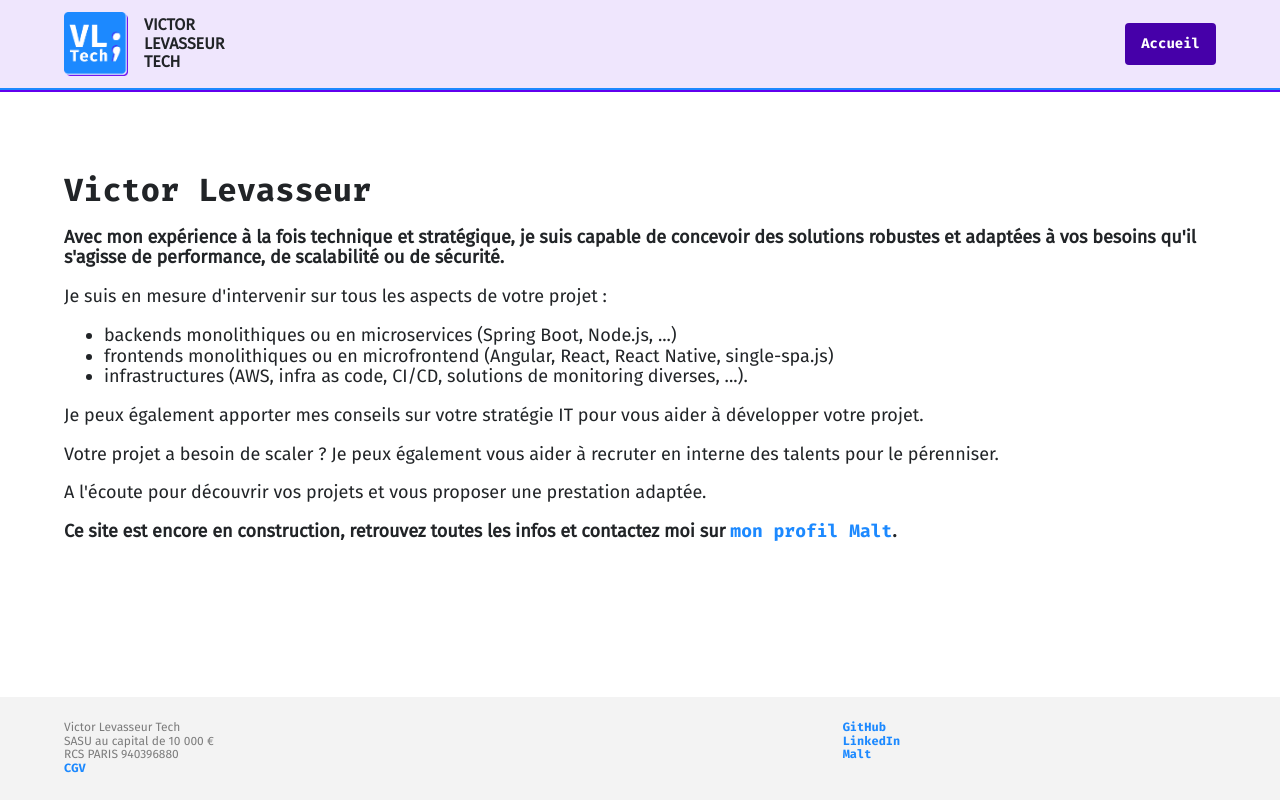
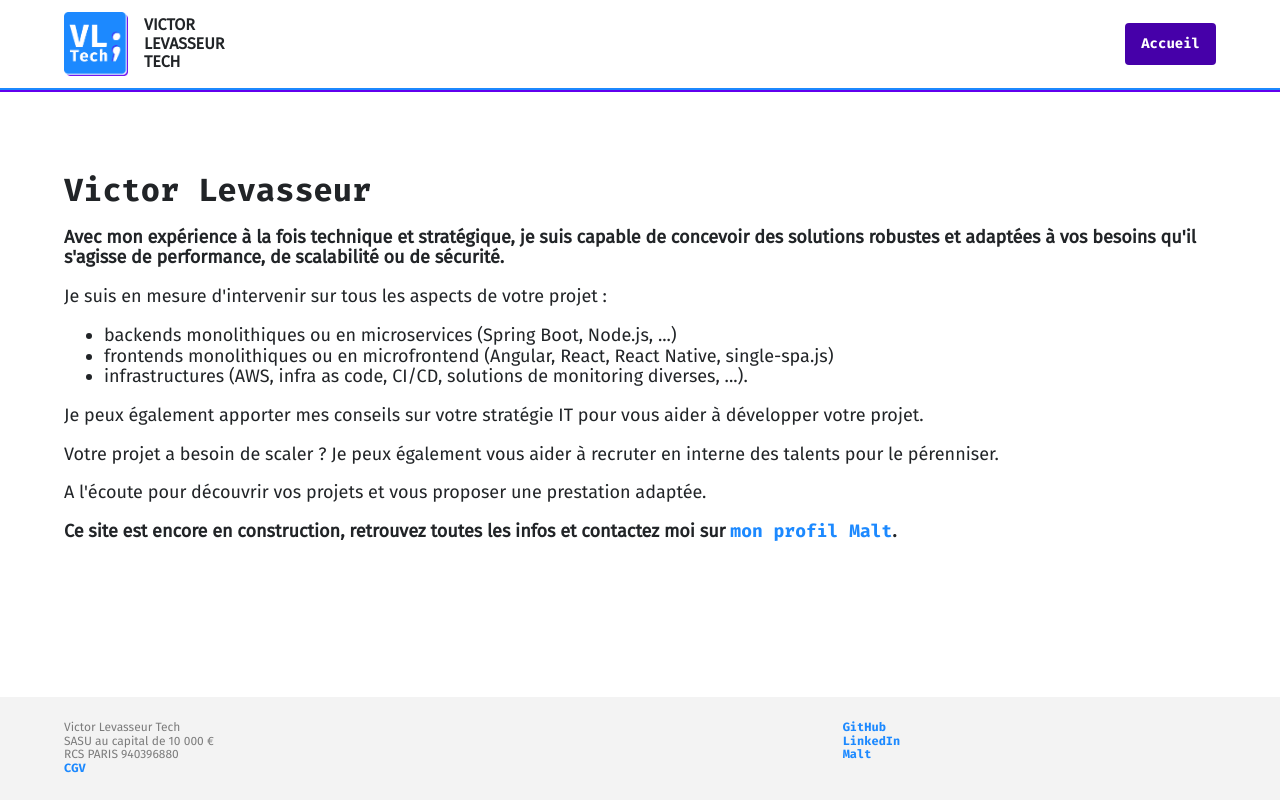
Before and after one commit to victorlevasseur/vltech-website, a Next.js app: page / in a window 1280 px wide. Built offline with nearby package versions, Linux system fonts and the light colour scheme.

Commit message:
feat: adjust header style

```diff
--- a/src/app/header.module.scss
+++ b/src/app/header.module.scss
@@ -4,7 +4,7 @@
 .header {
   flex: 0 0 auto;
 
-  background-color: colors.secondary(50);
+  background-color: colors.white();
   border-bottom: 2px solid colors.primary(500);
   box-shadow: 0 2px 0 colors.secondary(500);
 }
```
